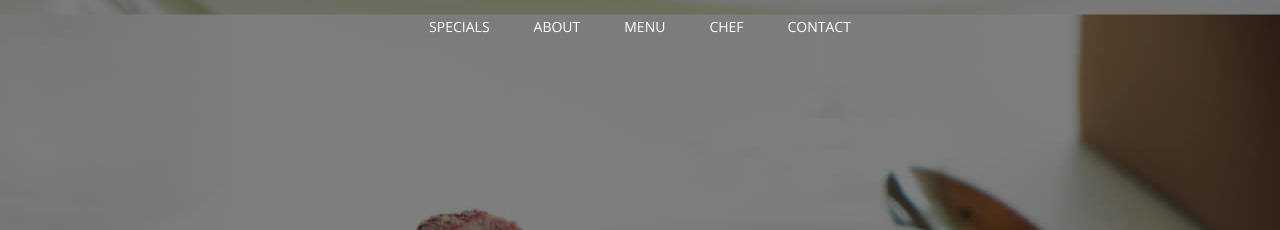
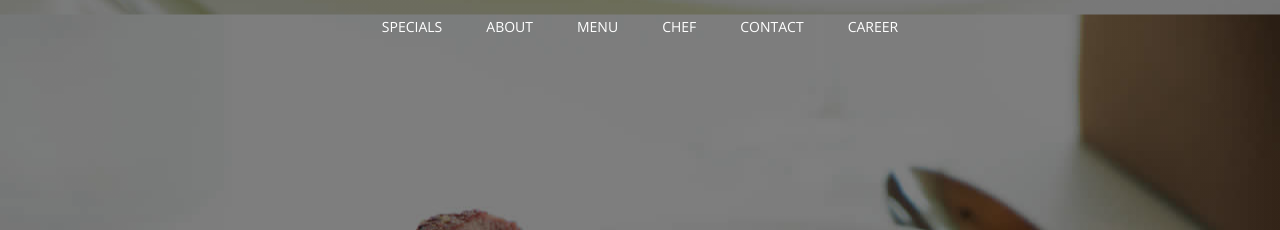
Before and after one commit to mathur2323/weekday10, a plain HTML site: page index.html in a window 1280 px wide. Shown: the top 230 px of the page. Drawn offline with nearby package versions, Linux system fonts and the light colour scheme.

Commit message:
Added a new navbar item

```diff
--- a/index.html
+++ b/index.html
@@ -16,6 +16,7 @@
             <li><a href="">menu</a></li>
             <li><a href="">chef</a></li>
             <li><a href="">contact</a></li>
+            <li><a href="">career</a></li>
         </ul>
     </nav>
     <div class="companyName">
```
